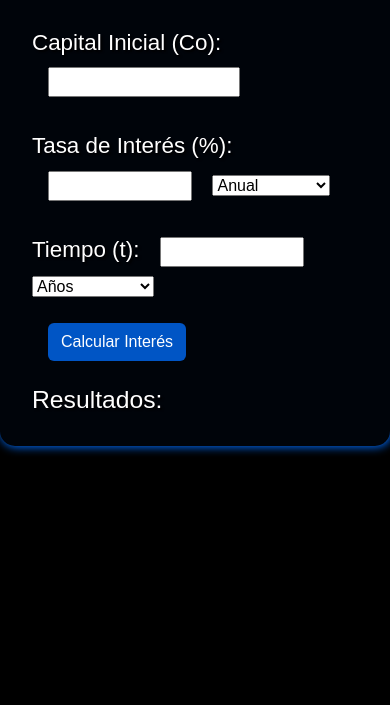
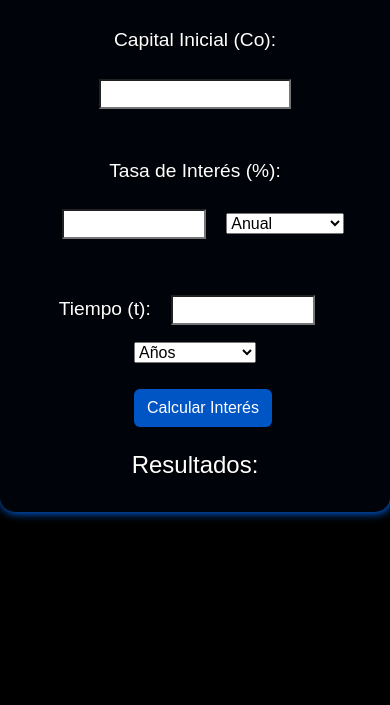
Before and after one commit to Fidel9vm/Calculadora-de-intereses, a plain HTML site: page index.html in a window 390 px wide. Shown: the part 139-844 px from the top of the page. Drawn offline with nearby package versions, Linux system fonts and the light colour scheme.

Commit message:
ajustes responsivos para celulares pequeños uwu

```diff
--- a/style.css
+++ b/style.css
@@ -18,9 +18,18 @@ h1 {
     font-size: 2rem;
 }
 
+h2 {
+    font-size: 1.5rem;
+}
+
 label {
     margin: .5rem 0;
     font-size: 1.4rem;
+}
+
+input {
+    color: black;
+    background-color: white;
 }
 
 .btn {
@@ -38,3 +47,15 @@ label {
 p {
     font-size: 1.3rem;
 }
+
+@media screen and (max-width: 600px){
+    main {
+        text-align: center;
+    }
+    label {
+        font-size: 1.2rem;
+    }
+    input {
+        margin: 1rem !important;
+    }
+}
```
